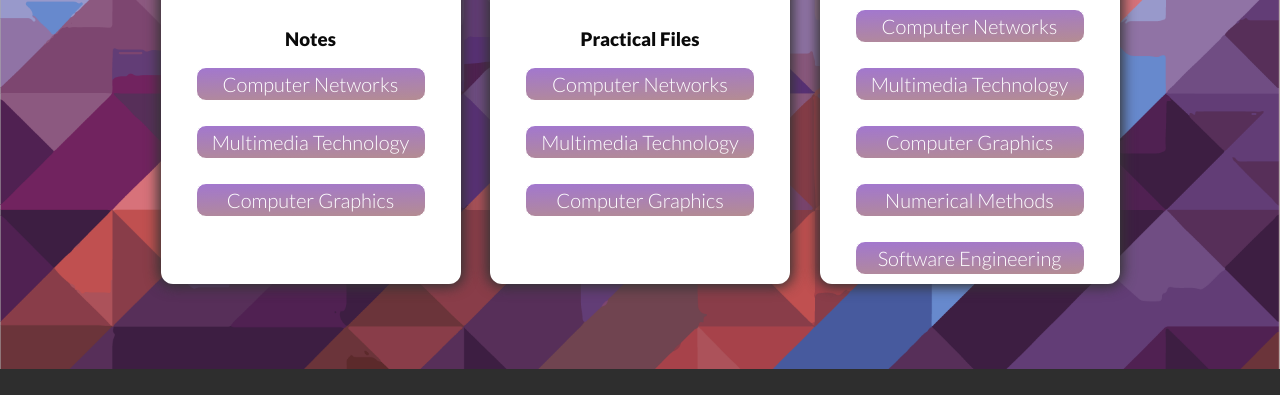
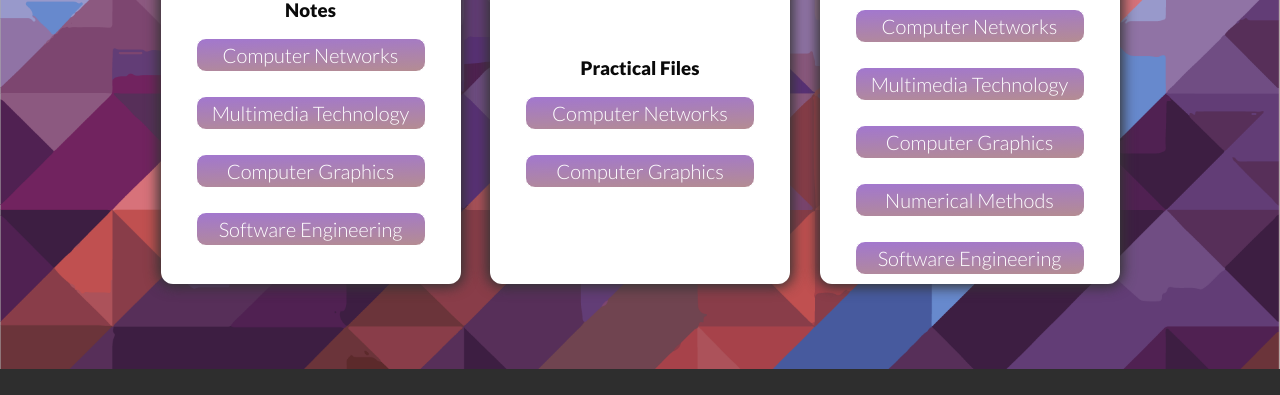
Before and after one commit to prathamspace/BCAnotes.github.io, a plain HTML site: page semesters/sixth_semester.html in a window 1280 px wide. Shown: the part 281-676 px from the top of the page. Drawn offline with Linux system fonts and the light colour scheme.

Commit message:
asp.net and software engineering

```diff
--- a/semesters/sixth_semester.html
+++ b/semesters/sixth_semester.html
@@ -74,13 +74,13 @@
               <li><a href="#">Computer Networks</a></li>
               <li><a href="#">Multimedia Technology</a></li>
               <li><a href="#">Computer Graphics</a></li>
+              <li><a href="https://drive.google.com/file/d/1bsJVCAbojjlofJKUBx6AdK6Y7ANNcH8n/view?usp=sharing">Software Engineering</a></li>
             </ul>
           </div>
           <div class="col flex">
             <h3>Practical Files</h3>
             <ul  id="hover" class="flex">
               <li><a href="#">Computer Networks</a></li>
-              <li><a href="#">Multimedia Technology</a></li>
               <li><a href="#">Computer Graphics</a></li>
             </ul>
           </div>
```
Also changed, not shown: semesters/fifth_semester.html (+1 -2 lines).
